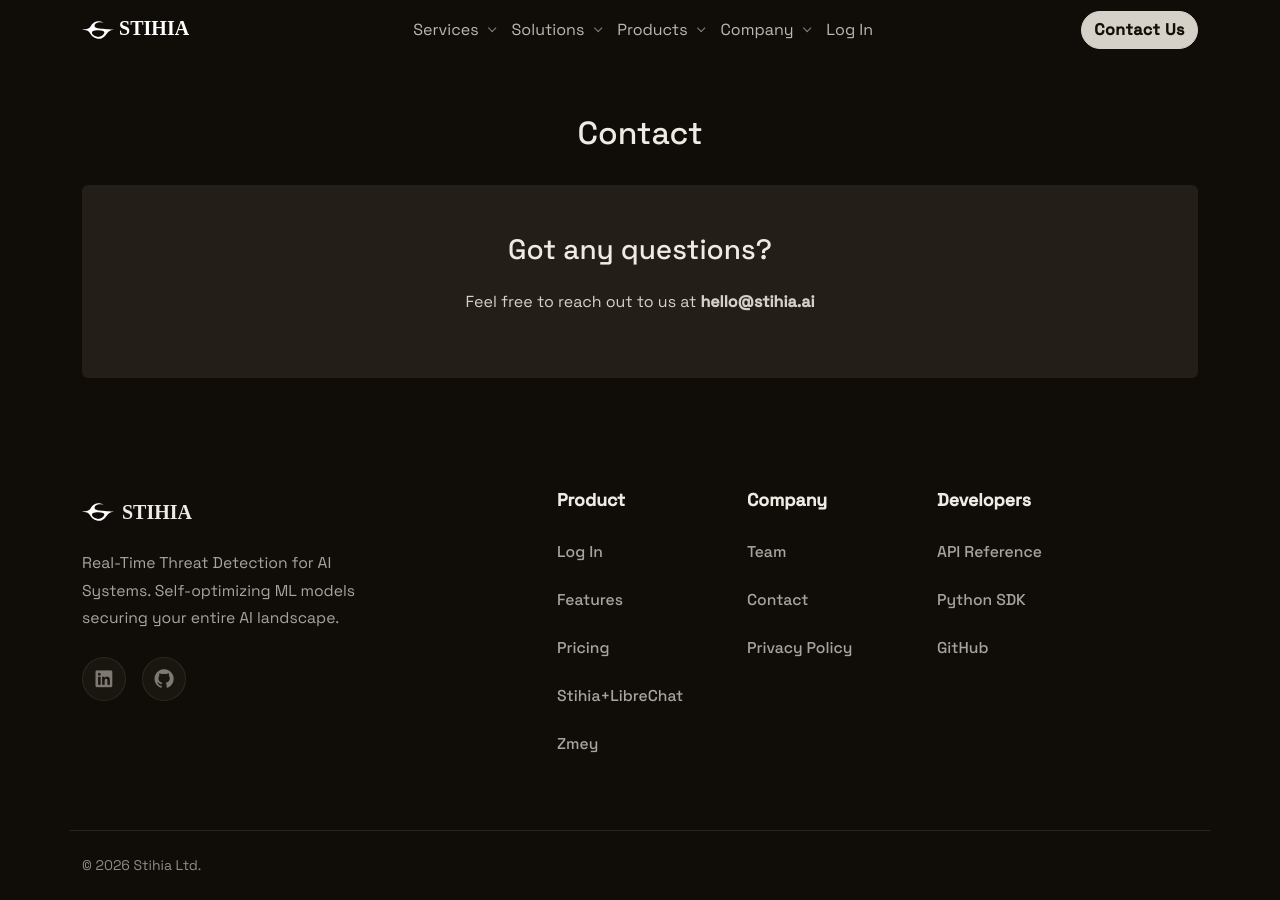
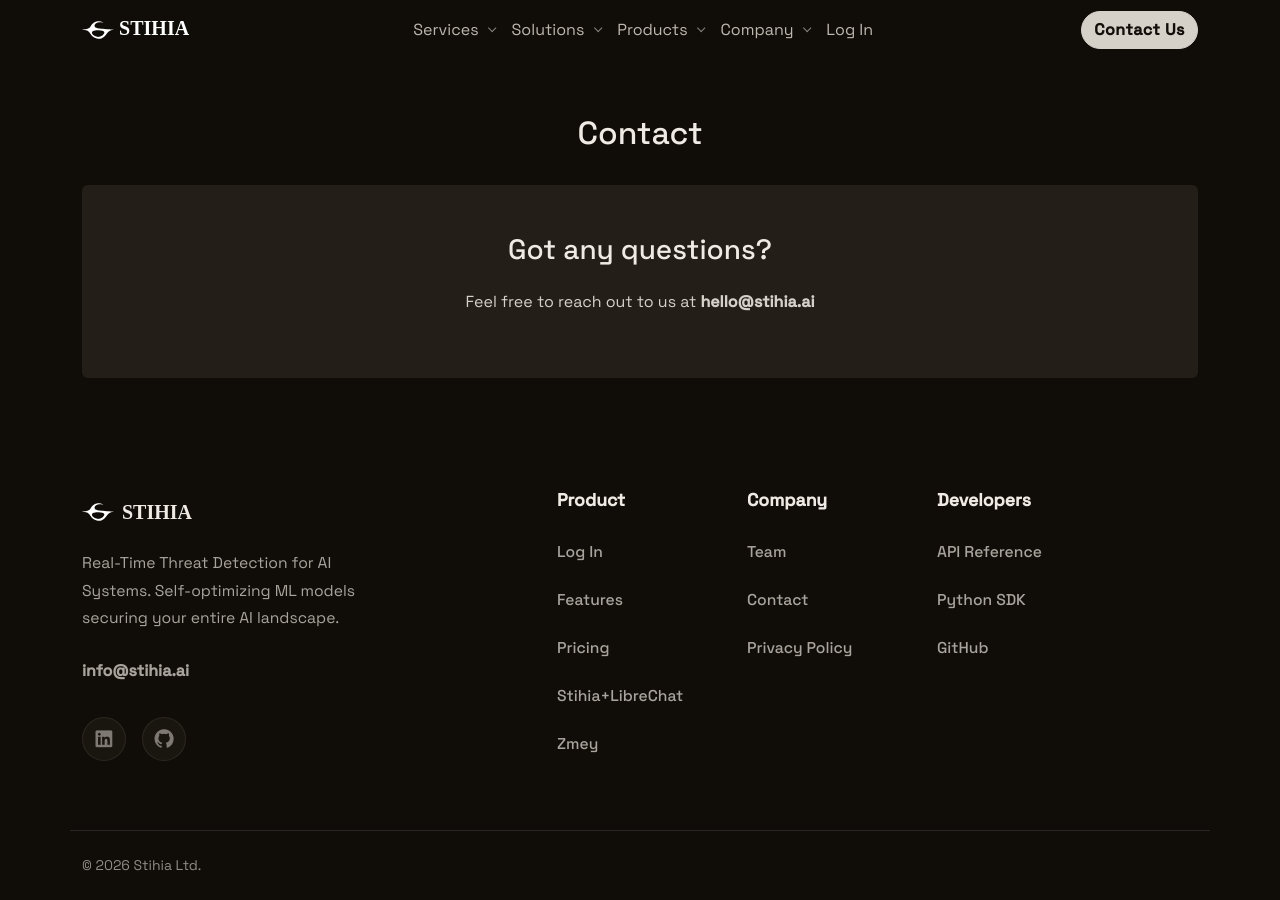
Before and after one commit to stihia-ai/stihia-ai.github.io, a Jekyll site: the page built from index.html, in a window 1280 px wide and 900 px high, scrolled down 7940 px. Built offline with Jekyll 4.4.1, drawn with Linux system fonts in a browser that asks for light colours; nearby versions of some CDN libraries; some web fonts are replaced.

Commit message:
feat(footer): add contact email link to footer for user inquiries

```diff
--- a/_includes/footer.html
+++ b/_includes/footer.html
@@ -17,6 +17,15 @@
       <p class="text-secondary footer-desc mx-auto mx-lg-0">
         Real-Time Threat Detection for AI Systems. Self-optimizing ML models
         securing your entire AI landscape.
+      </p>
+      <p class="mt-3 mb-0">
+        <a
+          href="mailto:info@stihia.ai"
+          class="text-secondary text-decoration-none"
+          aria-label="Email Stihia at info@stihia.ai"
+        >
+          info@stihia.ai
+        </a>
       </p>
       <div
         class="footer-socials mt-4 justify-content-center justify-content-lg-start"
```
